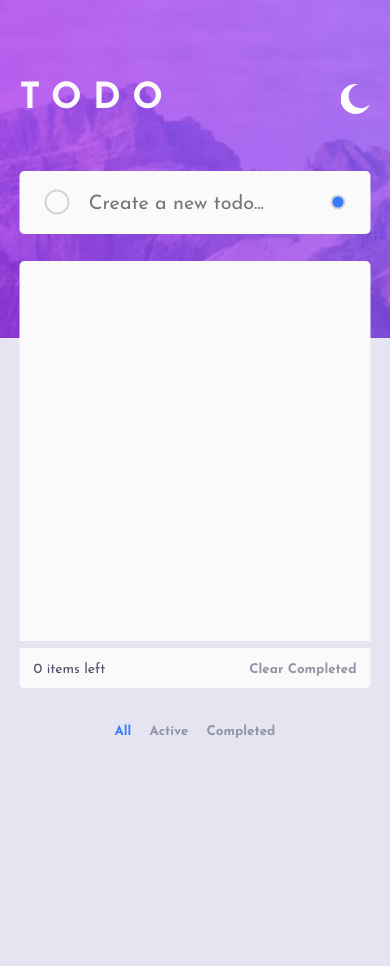
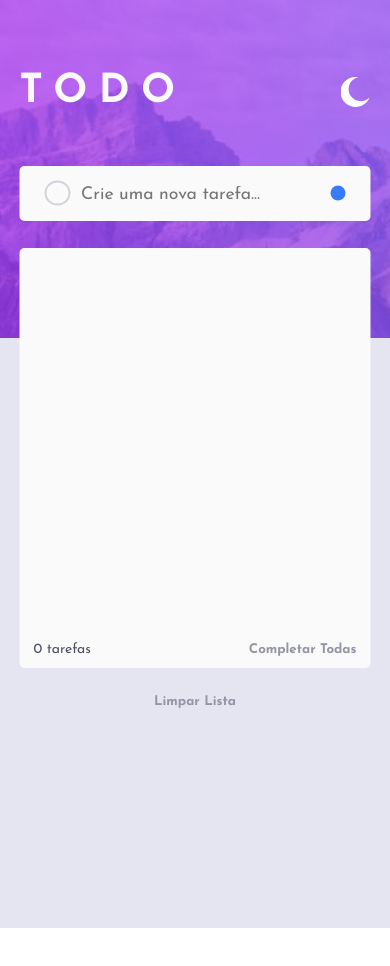
Before and after one commit to jackcielf/to-do, an Angular app: page /#/tasks in a window 390 px wide. Shown: the top 966 px of the page. After the commit the page ends 928 px from the top, so only its background shows below. Built offline with nearby package versions, Linux system fonts and the light colour scheme.

Commit message:
Colonando em pt-br, adicionado ordenação de lista por prioridade, mudanças no layout e ajustes na responsividade

```diff
--- a/src/app/components/tasks/tasks.component.html
+++ b/src/app/components/tasks/tasks.component.html
@@ -14,24 +14,40 @@
         <span class="circle"></span>
         <input
           type="text"
-          placeholder="Create a new todo..."
+          placeholder="Crie uma nova tarefa..."
           (keyup.enter)="todoVerify()"
           [(ngModel)]="value"
         />
-        <span #priorityElement (click)="priority()" class="priority-level"></span>
+        <span
+          #priorityElement
+          (click)="priority()"
+          class="priority-level"
+        ></span>
       </div>
 
       <div class="list-todo">
         <div class="item" *ngFor="let data of dataToDo">
-          <div class="verify" (click)="update(data)" [ngClass]="data.do ? 'verifyTrue' : ''">
-            <img src="/assets/images/icon-check.svg" [ngClass]="data.do ? 'showImg' : ''">
+          <div
+            class="verify"
+            (click)="update(data)"
+            [ngClass]="data.do ? 'verifyTrue' : ''"
+          >
+            <img
+              src="/assets/images/icon-check.svg"
+              [ngClass]="data.do ? 'showImg' : ''"
+            />
           </div>
-          <p class="description" [ngClass]="data.do ? 'finalized' : ''">{{ data.description }}</p>
-          <span class="priority-level" [ngClass]="{
-            'low-priority' : data.priority === 0,
-            'medium-priority' : data.priority === 1,
-            'high-priority' : data.priority === 2
-          }"></span>
+          <p class="description" [ngClass]="data.do ? 'finalized' : ''">
+            {{ data.description }}
+          </p>
+          <span
+            class="priority-level"
+            [ngClass]="{
+              'low-priority': data.priority === 0,
+              'medium-priority': data.priority === 1,
+              'high-priority': data.priority === 2
+            }"
+          ></span>
           <img
             class="delete"
             src="/assets/images/icon-cross.svg"
@@ -41,15 +57,14 @@
         </div>
       </div>
       <footer class="footer">
-        <span class="items-number">{{sizeList}} items left</span>
+        <span class="items-number">{{ sizeList }} tarefas</span>
+        <button (click)="completedAll()">Completar todas</button>
         <div class="actions">
-          <button class="all" disabled>All</button>
-          <button disabled>Active</button>
-          <button (click)="completedAll()">Completed</button>
-        </div>
-        <button (click)="clear()">Clear completed</button>
+          <button (click)="clear()">Limpar lista</button>
+      </div>
       </footer>
     </div>
   </header>
+
   <div class="bg-bottom"></div>
 </main>
--- a/src/app/components/tasks/tasks.component.scss
+++ b/src/app/components/tasks/tasks.component.scss
@@ -1,6 +1,6 @@
 .main {
   display: grid;
-  grid-template-rows: 40vh 80vh;
+  grid-template-rows: 40vh 60vh;
 }
 
 .bg-top {
@@ -25,7 +25,7 @@
   width: 600px;
   height: 600px;
   position: absolute;
-  top: 4.5em;
+  top: 4.5rem;
   left: 50%;
   transform: translateX(-50%);
   color: var(--white);
@@ -39,6 +39,7 @@
     h1 {
       text-transform: uppercase;
       letter-spacing: 0.3cm;
+      font-size: 2.5rem;
     }
 
     img {
@@ -52,7 +53,7 @@
 
     input {
       width: 100%;
-      padding: 1.15em 0 1em 3.5em;
+      padding: 1.15em 3.2em 1em 3.5em;
       font-size: 1.1em;
       color: var(--white);
       border: none;
@@ -62,8 +63,8 @@
     }
 
     .circle {
-      width: 25px;
-      height: 25px;
+      min-width: 25.5px;
+      min-height: 25px;
       position: absolute;
       left: 25px;
       top: 50%;
@@ -82,7 +83,7 @@
     overflow-y: scroll;
 
     .item {
-      padding: 1.2em 0 1em 3.8em;
+      padding: 1.3em 0 1.085em 3.8em;
       border-bottom: 2px solid var(--darkgray);
       position: relative;
       display: flex;
@@ -99,7 +100,7 @@
         transition: 0.3s;
         position: absolute;
         right: -30px;
-        margin-top: -3px;
+        margin-top: -3.5px;
         filter: invert(1);
       }
 
@@ -110,8 +111,8 @@
       }
 
       .verify {
-        width: 25px;
-        height: 25px;
+        min-width: 25.5px;
+        min-height: 25px;
         position: absolute;
         left: 25px;
         top: 50%;
@@ -121,9 +122,9 @@
         display: grid;
         place-items: center;
         cursor: pointer;
+        transition: 0.2s ease;
 
         &:hover {
-          transition: 0.3s;
           border-color: rgba(255, 255, 255, 0.3);
         }
 
@@ -164,9 +165,7 @@
     justify-content: space-between;
     background-color: var(--darkblack);
     position: absolute;
-    bottom: -7px;
     border-radius: 0 0 5px 5px;
-    border-top: 2px solid var(--darkgray);
 
     .items-number {
       color: var(--gray);
@@ -181,25 +180,16 @@
       cursor: pointer;
       color: var(--gray);
       text-transform: capitalize;
+      transition: 0.2s ease;
 
       &:hover {
-        transition: 0.3s;
         color: var(--white);
-      }
-    }
-
-    .actions {
-      display: flex;
-      gap: 1.3em;
-
-      .all {
-        color: var(--blue);
       }
     }
   }
 }
 
-// DARK MODE ACTIVE
+// LIGHT MODE ACTIVE
 .darkMode {
   .bg-top {
     background: url(/assets/images/bg-desktop-light.jpg) no-repeat;
@@ -219,7 +209,7 @@
         background-color: var(--light);
       }
 
-      span {
+      .circle {
         border: 2px solid var(--lightSoSatured);
       }
     }
@@ -244,11 +234,14 @@
           color: var(--lightdark);
         }
       }
+
+      .delete {
+        filter: none;
+      }
     }
 
     .footer {
       background-color: var(--light);
-      border-top: 2px solid var(--lightsatured);
 
       button {
         color: var(--lightdark);
@@ -288,7 +281,6 @@
 @media screen and (max-width: 700px) {
   .content-container {
     width: 90%;
-    height: 600px;
 
     .actions {
       width: 92%;
@@ -296,7 +288,20 @@
       display: flex;
       justify-content: center;
       position: absolute;
-      bottom: -50px;
+      bottom: -2.5rem;
+    }
+  }
+
+  .input-box {
+    input {
+      font-size: 1.1rem !important;
     }
   }
 }
+
+@media screen and (max-width: 400px) {
+  .main {
+    display: grid;
+    grid-template-rows: 40vh 70vh;
+  }
+}
```
Also changed, not shown: 4 other files (tests, documents, lock files or other folders).
